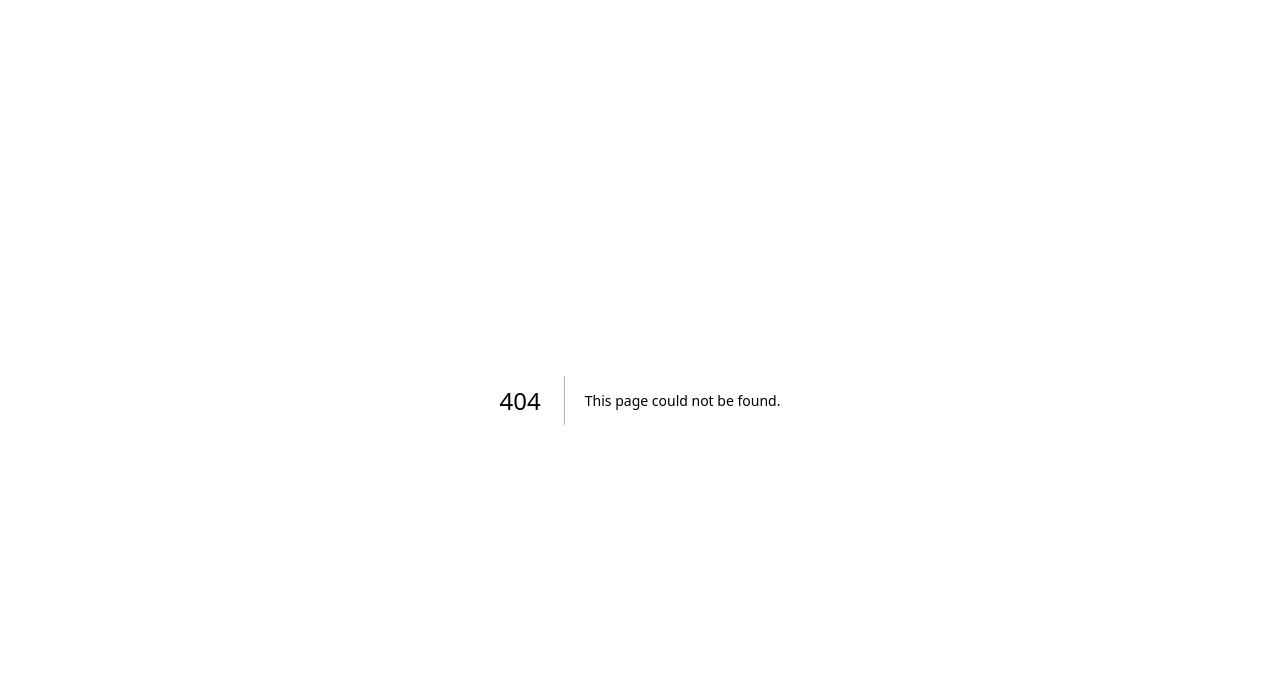
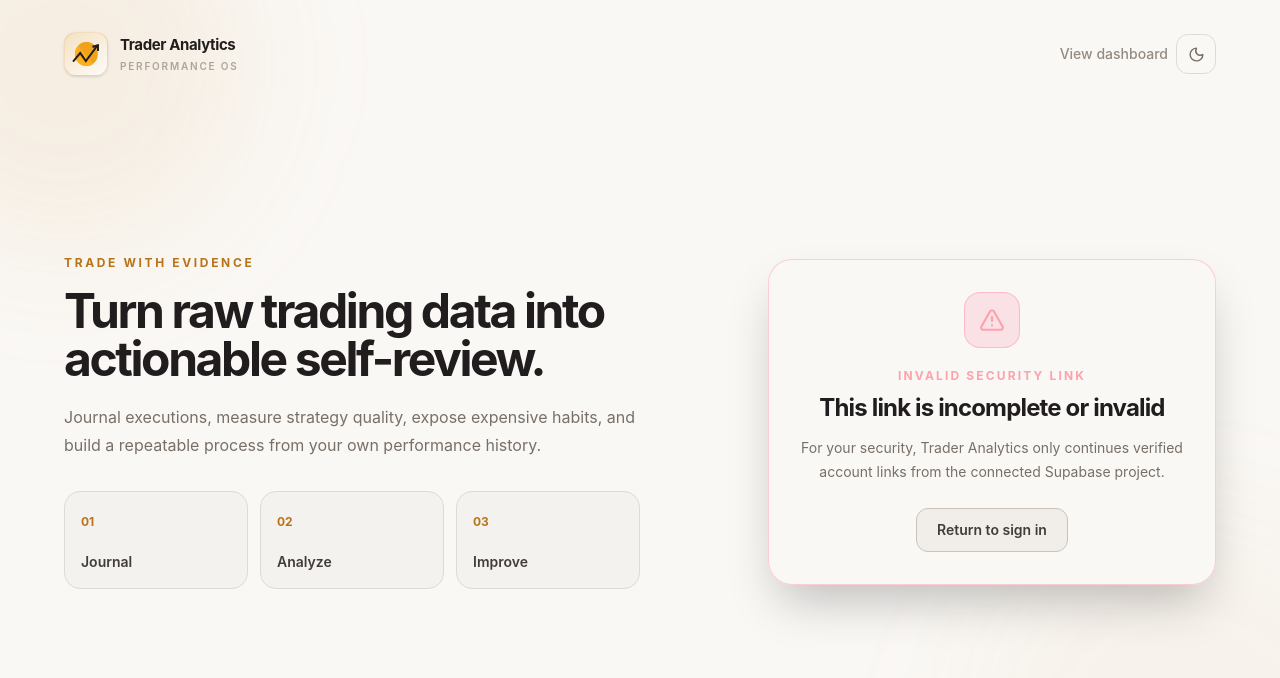
Before and after one commit to eHughs/fizix, a Next.js app: page /auth-action in a window 1280 px wide. Before the commit this address had no page. Shown: the top 678 px of the page. Built offline with nearby package versions, Linux system fonts and the light colour scheme.

Commit message:
Add auth action landing page

```diff
--- /dev/null
+++ b/app/(auth)/auth-action/page.tsx
@@ -0,0 +1,5 @@
+import AuthActionGate from "@/components/auth/AuthActionGate";
+
+export default function AuthActionPage() {
+  return <AuthActionGate />;
+}
```
